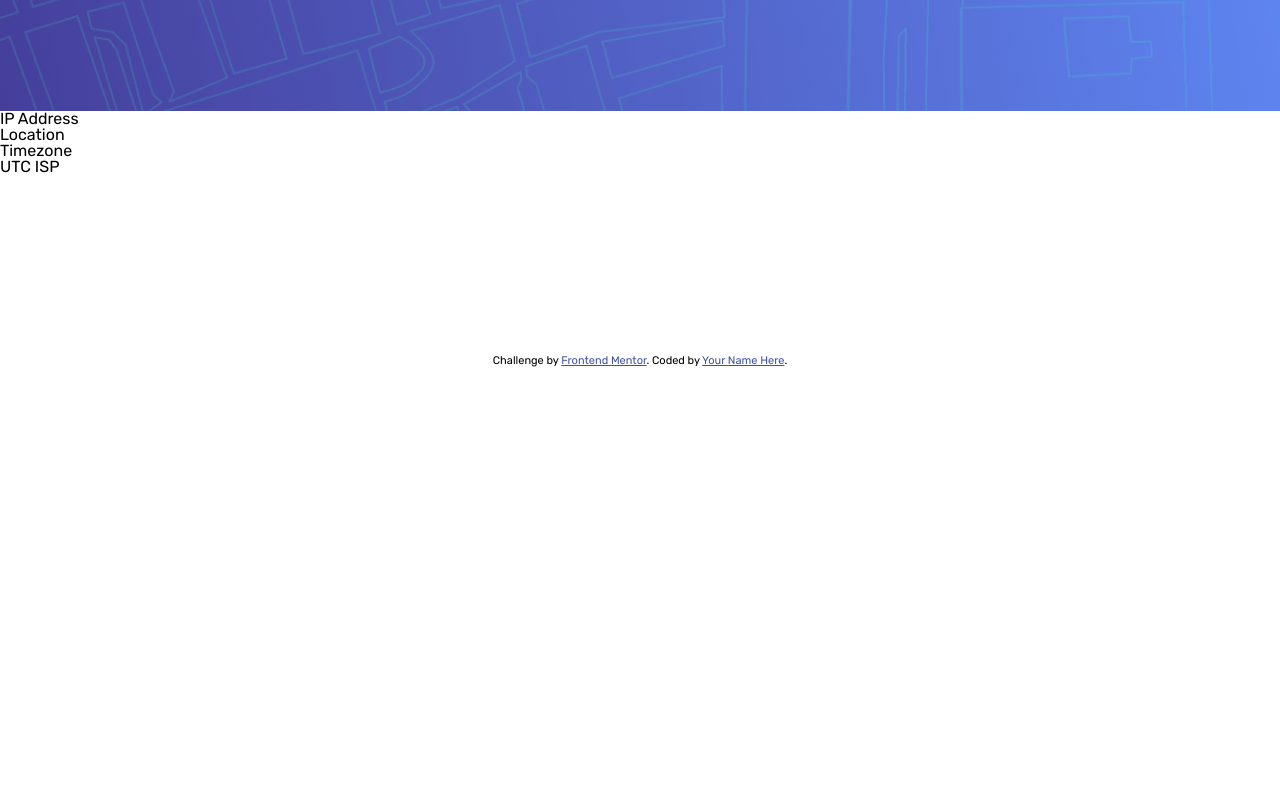
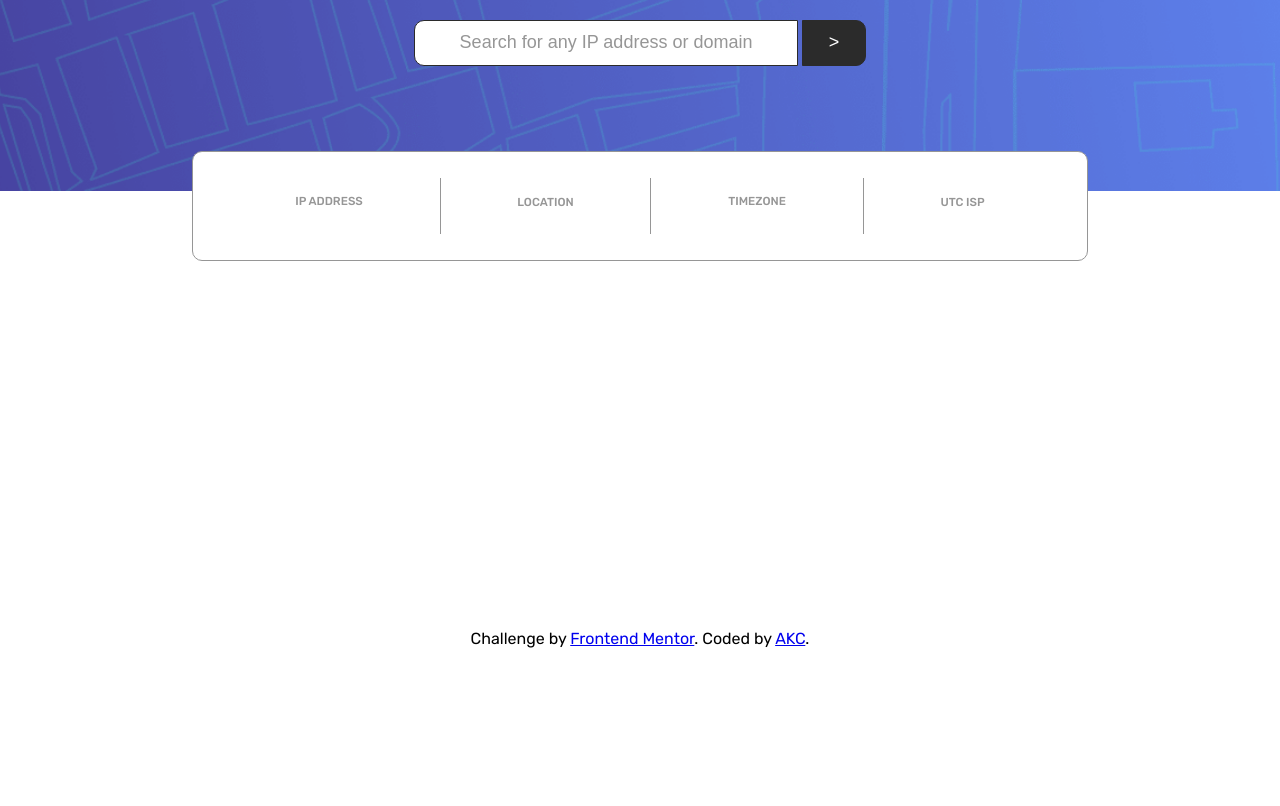
Before and after one commit to kania0507/IPAddressTracker, a website: page index.html in a window 1280 px wide. Shown: the part 129-935 px from the top of the page. Before the commit the page ends 800 px from the top, so only its background shows below. Drawn offline with nearby package versions, Linux system fonts and the light colour scheme; some packages are replaced by stand-ins of ours.

Commit message:
Adding layout and ipify

```diff
--- a/index.html
+++ b/index.html
@@ -7,52 +7,98 @@
   <link rel="icon" type="image/png" sizes="32x32" href="./images/favicon-32x32.png">
   <link rel="stylesheet" href="./css/main.css" />
   <link rel="stylesheet" href="./css/leaflet.css" />
-  <script src="/js/leaflet.js" ></script>
-  <script src="http://maps.google.com/maps/api/js?v=3.2&sensor=false"></script>
+  <script src="https://code.jquery.com/jquery-3.2.1.min.js"></script>
+  <script src="./js/leaflet.js" ></script>
+  <script src="./js/main.js" ></script>
+
   <title>Frontend Mentor | IP Address Tracker</title>
 
-  <!-- Feel free to remove these styles or customise in your own stylesheet 👍 -->
-  <style>
-    .attribution { font-size: 11px; text-align: center; }
-    .attribution a { color: hsl(228, 45%, 44%); }
-    #mapid { height: 180px; }
-  </style>
+
 </head>
 <body>
+  <div class="page-wrapper">
   <header>
     <h1>IP Address Tracker</h1>
 
-  <form>
-    <input type="text" placeholder="Search for any IP address or domain" /><input type="submit" value=">" />
+    <form name="form1" id="form1" method="POST" >
+      <input type="text" placeholder="Search for any IP address or domain" id="ipval" name="ipval" />
+      <input type="submit" value=">"   />
     </form>
   </header>
   <main>
+
     <div class="results">
-    <div class="results-col">IP Address</div>
-    <div class="results-col">Location</div>
-    <div class="results-col">Timezone</div>
-    <div class="results-col">UTC <!-- add offset value dynamically using the API -->
-    ISP</div>
+
+        <div class="results-col">
+          <h2>IP Address</h2>
+          <p id="ip"></p>
+        </div>
+        <div class="results-col">
+          <h2>Location</h2>
+          <p id="location"></p>
+        </div>
+        <div class="results-col">
+          <h2>Timezone</h2>
+          <p id="timezone"></p>
+        </div>
+        <div class="results-col">
+          <h2>UTC
+        ISP</h2>
+        <p id="isp"></p>
+      </div>
+
     </div>
 
 
+    <div id="mapid"></div>
 
-  <div id="mapid"></div>
 <script type='text/javascript'>
+$(document).on('submit',function(){
 
-    var map = new L.Map('map', {center: new L.LatLng(51.51, -0.11), zoom: 9});
+  event.preventDefault();
 
-    var googleLayer = new L.Google('ROADMAP');
+  $("#ipval").empty();
+  $("p#location").val(' ');
+  $("p#timezone").val(' ');
+  $("p#ip").val(' ');
+  $("p#isp").val(' ');
 
-    map.addLayer(googleLayer);
+  var mymap = null;
+
+  var x = $("#ipval").val();
+
+ //console.log(x);
+
+ $.when( findGeo( x  ) ).done( function(response) {
+     //console.log(response  );
+
+     $("p#location").html( response['location']['city']+', '+response['location']['region'] );
+     $("p#timezone").html( 'UTC'+response['location']['timezone'] );
+     $("#ip").html( response['ip'] );
+     $("#isp").html( response['isp'] );
+
+     var xy =  response['location']['lat'] +','+ response['location']['lng'];
+
+     mymap = L.map('mapid');
+
+     window.setTimeout(() => {
+            //mymap = L.map('mapid').setView([ response['location']['lat'] ,  response['location']['lng'] ], 13 );
+            mymap.setView([ response['location']['lat'] ,  response['location']['lng'] ], 13 );
+      }, 500);
+
+  });
+
+});
 
      </script>
+
   </main>
   <footer>
     <div class="attribution">
       Challenge by <a href="https://www.frontendmentor.io?ref=challenge" target="_blank">Frontend Mentor</a>.
-    Coded by <a href="#">Your Name Here</a>.
+      Coded by <a href="https://github.com/kania0507">AKC</a>.
     </div>
   </footer>
+  </div>
 </body>
 </html>
--- /dev/null
+++ b/js/main.js
@@ -0,0 +1,13 @@
+function  findGeo(ip) {
+    //var ip = "8.8.8.8";
+
+    var api_key = "at_KjAkRqLLPRC8JAMNxfNVYMx0grusc";
+
+        return $.ajax({
+            url: "https://geo.ipify.org/api/v1",
+            dataType: "json",
+            type: "GET",
+            data: {apiKey: api_key, ipAddress: ip}
+
+        });
+    }
--- a/scss/layout/all.scss
+++ b/scss/layout/all.scss
@@ -0,0 +1,93 @@
+main {
+    width: 100%;
+    height: 60vh;
+    text-align: center;
+
+
+    .results {
+        background-color: #FFF;
+        width: 70vw;
+        min-height: 10vh;
+        margin: auto;
+        margin-top: -5vh;
+        padding: 2%;
+        border: 1px solid $darkGray;
+        border-radius: 10px;
+
+
+
+    display: -ms-flexbox;
+    display: -webkit-flex;
+    display: flex;
+
+    -webkit-flex-direction: row;
+    -ms-flex-direction: row;
+    flex-direction: row;
+    -webkit-justify-content: center;
+    -ms-flex-pack: center;
+    justify-content: center;
+    -webkit-align-content: stretch;
+    -ms-flex-line-pack: stretch;
+    align-content: stretch;
+    -webkit-align-items: center;
+    -ms-flex-align: center;
+    align-items: center;
+
+    @media screen and (max-width: 375px) {
+        & {
+            -webkit-flex-direction: column;
+            -ms-flex-direction: column;
+            flex-direction: column;
+
+
+        }
+    }
+
+.results-col {
+        -webkit-order: 0;
+        -ms-flex-order: 0;
+        order: 0;
+        -webkit-flex: 1 1 auto;
+        -ms-flex: 1 1 auto;
+        flex: 1 1 auto;
+        -webkit-align-self: auto;
+        -ms-flex-item-align: auto;
+        align-self: auto;
+        padding: 2%;
+        border-right: 1px solid $darkGray;
+        &:last-child  {
+            border-right: 0;
+        }
+
+        @media screen and (max-width: 375px) {
+            & {
+                border: 0;
+                width: 100%;
+            }
+        }
+
+        h2 {
+            text-transform: uppercase;
+            color: $darkGray;
+            padding: 1%;
+            font-size: 0.725em;
+            font-weight: 500;
+        }
+        p {
+            color: $veryDarkGray;
+            font-weight: 700;
+            padding: 2%;
+            font-size: 1.5em;
+        }
+}
+    }
+
+    #mapid {
+         height: 580px;
+
+    }
+}
+
+footer {
+    min-height: 2vh;
+}
--- a/scss/main.scss
+++ b/scss/main.scss
@@ -10,15 +10,30 @@
 }
 
 body{
-
+	width: 100%;
 	font-size: 16px;
 	font-family: 'Rubik', sans-serif;
 	font-weight: 400;
 	line-height: 1;
+	text-align: center;
 
 }
+.page-wrapper {
+	position: relative;
+	max-width: 1440px;
+	margin: 0 auto;
+	text-align: center;
+	top: 5vh;
+
+	@media screen and (max-width: 375px) {
+		&{
+			top: 0;
+		}
+	}
+
 	header {
-	min-height: 30vh;
+		width: 100%;
+		min-height: 35vh;
 		background-image: url('../images/pattern-bg.png');
 		background-position: center center;
 		-ms-background-size: cover;
@@ -31,33 +46,74 @@ header {
 
 		h1 {
 			color: #FFF;
-			padding: 1%;
+			padding: 3%;
+			font-size: 2em;
+			font-weight: 500;
+		}
+
+
+		form {
+			margin: 0 auto;
+			width: 90%;
+
+			@media screen and (max-width: 375px) {
+				& {
+					width: 90%;
 				}
 			}
-
-form {
-	margin: 0;
-
 
 			input {
 				padding: 1%;
 				margin: 0;
 				display: inline-block;
 				font-size: 18px;
+
 				border: 1px solid $veryDarkGray;
+				&:hover {
+					cursor: pointer;
+				}
+
+				@media screen and (max-width: 375px) {
+					& {
+						padding: 2%;
+					}
+				}
 
 				&[type=text] {
-
+					text-align: left;
 					border-radius: 10px 0 0 10px;
 
-			width: 30%;
+					width: 30vw;
+					color: $veryDarkGray;
+
+					&::placeholder {
 						color: $darkGray;
+					}
+
+
+					@media screen and (max-width: 375px) {
+						& {
+							width: 80%;
+						}
+					}
+
 				}
 				&[type=submit] {
 					border-radius: 0 10px 10px 0;
 					background-color: $veryDarkGray;
 					color: #FFF;
+					width: 5vw;
+
+					@media screen and (max-width: 375px) {
+						& {
+							width: 10%;
+						}
+					}
 				}
 			}
 
 		}
+	}
+
+
+}
```
Also changed, not shown: css/main.css. Lines whose indentation alone changed are shown as unchanged.
